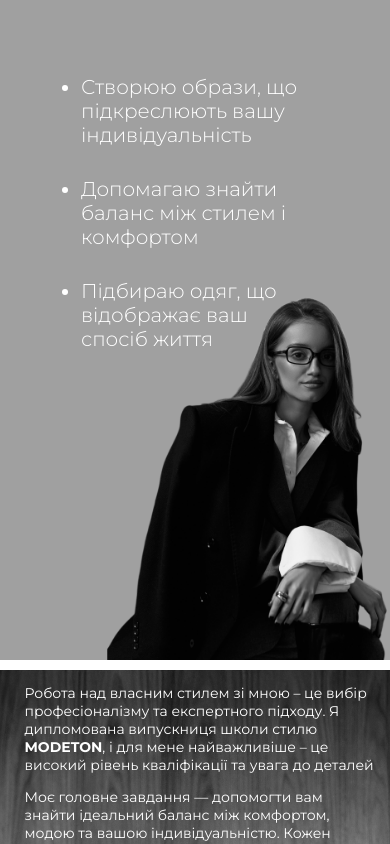
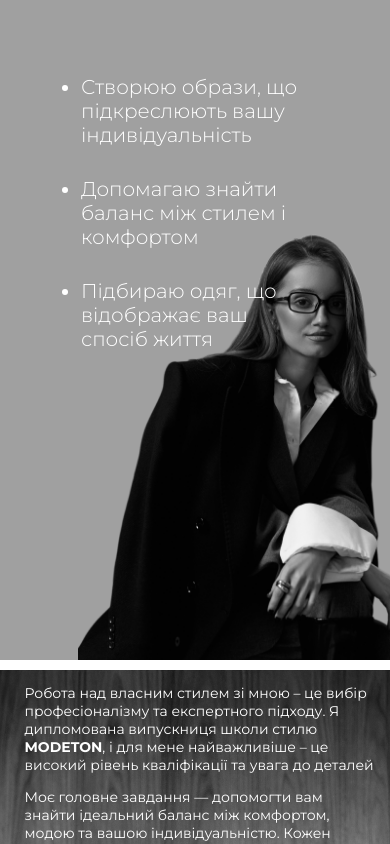
Before and after one commit to Kristina-Dutchak/SELECTION_OF_SERVICES, a React (Vite) app: page / in a window 390 px wide. Shown: the part 1400-2244 px from the top of the page. Built offline with nearby package versions, Linux system fonts and the light colour scheme.

Commit message:
create(advert container): fix image

```diff
--- a/index.html
+++ b/index.html
@@ -4,8 +4,8 @@
     <meta charset="UTF-8" />
     <link rel="icon" type="image/svg+xml" href="/vite.svg" />
     <link rel="preconnect" href="https://fonts.googleapis.com">
-<link rel="preconnect" href="https://fonts.gstatic.com" crossorigin>
-<link href="https://fonts.googleapis.com/css2?family=Inter:ital,opsz,wght@0,14..32,100..900;1,14..32,100..900&family=Lato:ital,wght@0,100;0,300;0,400;0,700;0,900;1,100;1,300;1,400;1,700;1,900&family=Montserrat:ital,wght@0,100..900;1,100..900&display=swap" rel="stylesheet">
+    <link rel="preconnect" href="https://fonts.gstatic.com" crossorigin>
+    <link href="https://fonts.googleapis.com/css2?family=Inter:ital,opsz,wght@0,14..32,100..900;1,14..32,100..900&family=Lato:ital,wght@0,100;0,300;0,400;0,700;0,900;1,100;1,300;1,400;1,700;1,900&family=Montserrat:ital,wght@0,100..900;1,100..900&display=swap" rel="stylesheet">
     <meta name="viewport" content="width=device-width, initial-scale=1.0" />
     <title>Крістіна Дудчак</title>
   </head>
--- a/src/ui-components/advert-container/serviceType.module.css
+++ b/src/ui-components/advert-container/serviceType.module.css
@@ -14,7 +14,7 @@
 
 .fullExplanation {
   width: 100%;
-  background: #808080;
+  background: #a0a0a0;
 }
 
 .explanations {
@@ -152,7 +152,7 @@
   }
 
   .title {
-    font-size: 1.5rem;
+    font-size: 32px;
     font-weight: 750;
     display: flex;
     justify-content: center;
--- a/src/ui-components/practic/practic.module.css
+++ b/src/ui-components/practic/practic.module.css
@@ -87,12 +87,12 @@
   .image {
     position: absolute;
     z-index: 10;
-    max-width: 85%;
+    max-width: 100%;
     height: auto;
     display: flex;
     align-self: end;
     /* right: 0; */
-    bottom: -50px;
+    bottom: -60px;
     left: 70%;
   }
 
@@ -114,5 +114,6 @@
     position: static;
     margin-top: 0;
     width: 100%;
+    z-index: 1000;
   }
 }
```
